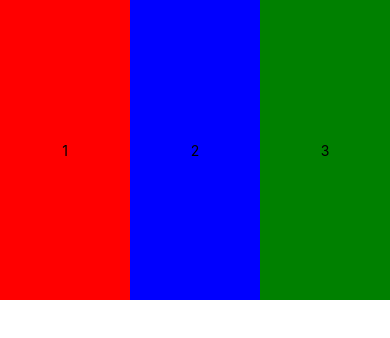
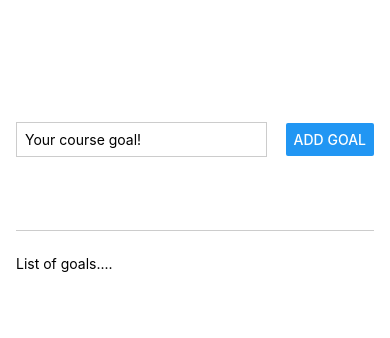
Before and after one commit to jmeno1011/RNCourse, a React Native app: screen / in a window 390 px wide. Shown: the top 338 px of the page. Built offline with nearby package versions, Linux system fonts and the light colour scheme.

Commit message:
first basic layout

```diff
--- a/App.js
+++ b/App.js
@@ -2,47 +2,13 @@ import { Button, StyleSheet, Text, TextInput, View } from "react-native";
 
 export default function App() {
   return (
-    <View
-      style={{
-        // padding: 50,
-        flexDirection: "row",
-        width: "100%",
-        height: 300,
-        // height: "100%",
-        justifyContent: "space-between",
-        // alignItems: "stretch"
-        // alignItems:"center"
-      }}
-    >
-      <View
-        style={{
-          flex: 1,
-          backgroundColor: "red",
-          justifyContent: "center",
-          alignItems: "center",
-        }}
-      >
-        <Text>1</Text>
+    <View style={styles.appContainer}>
+      <View style={styles.inputContainer}>
+        <TextInput placeholder="Your course goal!" style={styles.textInput} />
+        <Button title="Add Goal" />
       </View>
-      <View
-        style={{
-          flex: 1,
-          backgroundColor: "blue",
-          justifyContent: "center",
-          alignItems: "center",
-        }}
-      >
-        <Text>2</Text>
-      </View>
-      <View
-        style={{
-          flex: 1,
-          backgroundColor: "green",
-          justifyContent: "center",
-          alignItems: "center",
-        }}
-      >
-        <Text>3</Text>
+      <View style={styles.goalsContainer}>
+        <Text>List of goals....</Text>
       </View>
     </View>
   );
@@ -50,17 +16,27 @@ export default function App() {
 
 const styles = StyleSheet.create({
   appContainer: {
+    flex: 1,
     padding: 50,
+    paddingHorizontal: 16,
   },
   inputContainer: {
+    flex: 1,
     flexDirection: "row",
     justifyContent: "space-between",
+    alignItems: "center",
+    marginBottom: 24,
+    borderBottomWidth: 1,
+    borderBottomColor: "#cccccc",
   },
   textInput: {
     borderWidth: 1,
     borderColor: "#cccccc",
-    width: "80%",
+    width: "70%",
     marginRight: 8,
     padding: 8,
   },
+  goalsContainer: {
+    flex: 3,
+  },
 });
```
